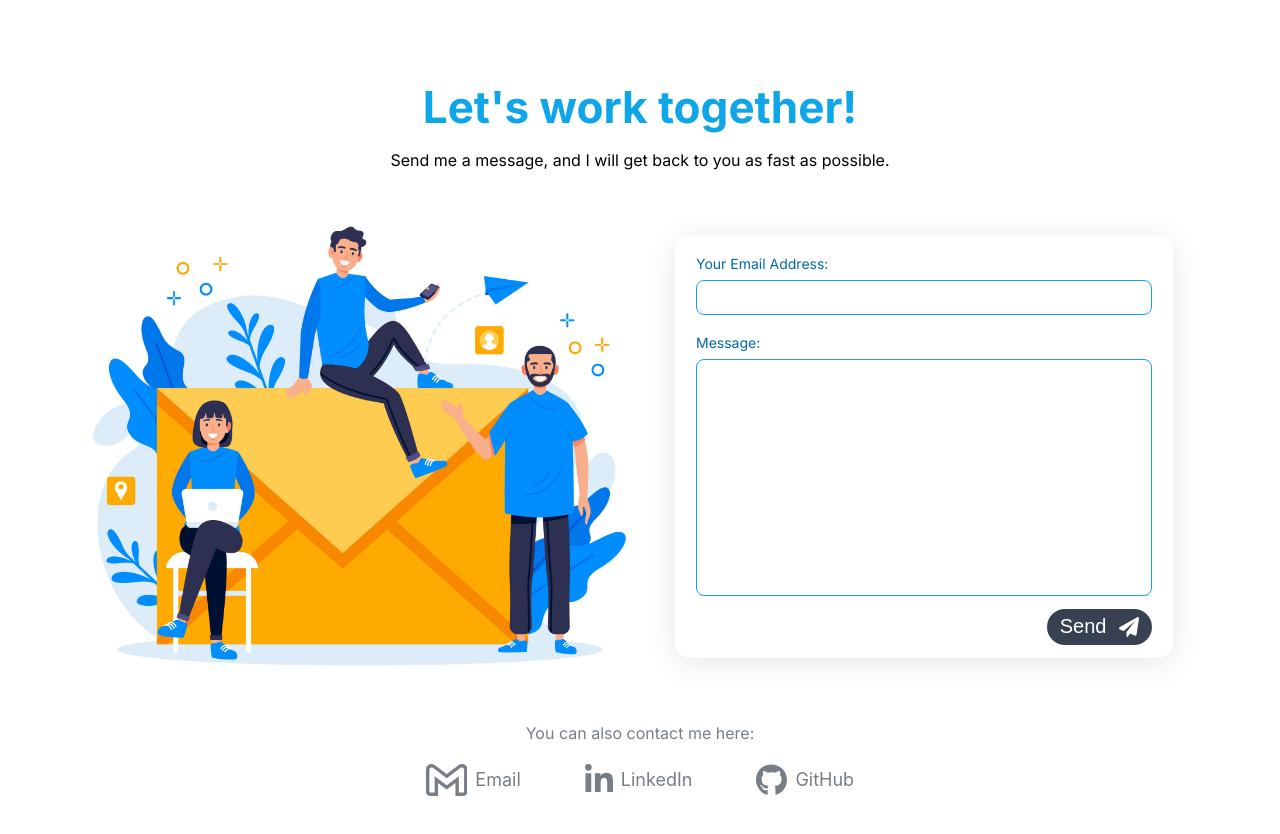
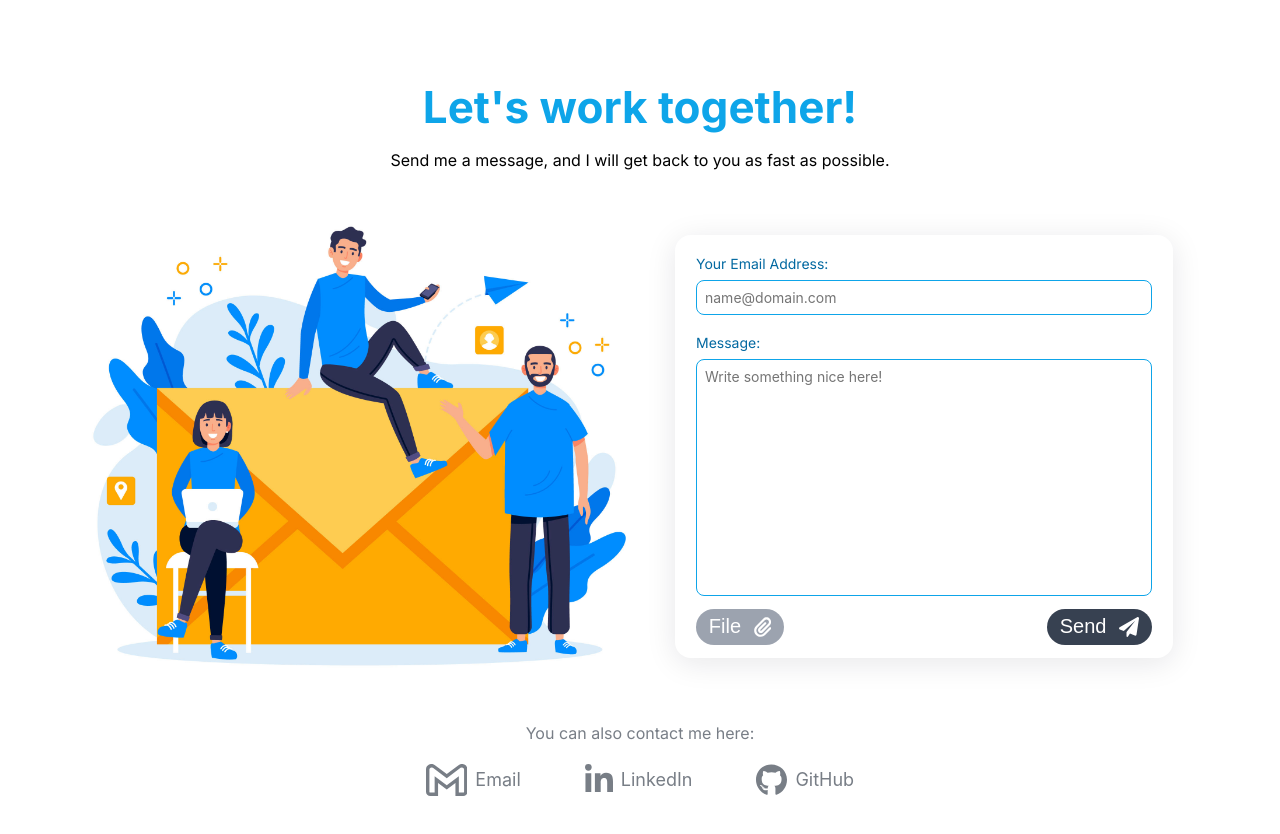
Before and after one commit to UlyssesPinheiro/Ulysses-Portfolio, a Next.js app: page /MainPage/ContactMe in a window 1280 px wide. Shown: the top 834 px of the page. Built offline with nearby package versions, Linux system fonts and the light colour scheme.

Commit message:
Netlify forms custom file button

```diff
--- a/Components/Reusables/Buttons/SmallButton.js
+++ b/Components/Reusables/Buttons/SmallButton.js
@@ -8,12 +8,14 @@ export default function ButtonRounded({
   icon,
   children,
   color = "dark",
-  expand = "",
+  expand = "expand",
   onClick,
   title,
+  type,
 }) {
   return (
     <ButtonSty
+      type={type}
       title={title}
       onClick={onClick}
       className={`button ${color} ${expand}`}
@@ -32,7 +34,6 @@ const ButtonSty = styled.button`
   display: grid;
   grid-template-columns: auto auto;
   gap: 0.8rem;
-  max-width: fit-content;
   align-items: center;
   user-select: none;
   cursor: pointer;
@@ -57,10 +58,6 @@ const ButtonSty = styled.button`
     background-color: ${Color.gray500};
   }
 
-  &.expand {
-    max-width: none;
-  }
-
   .icon {
     height: ${Font.size[5] + "px"};
   }
--- /dev/null
+++ b/Components/Reusables/Icons/PaperClip.js
@@ -0,0 +1,9 @@
+import * as React from "react";
+
+const SvgComponent = (props) => (
+  <svg xmlns="http://www.w3.org/2000/svg" viewBox="0 0 448 512" {...props}>
+    <path d="M364.2 83.8c-24.4-24.41-64-24.41-88.4 0l-184 184c-42.09 42.1-42.09 110.3 0 152.4 42.1 42.1 110.3 42.1 152.4 0l152-152c10.9-10.9 28.7-10.9 39.6 0 10.9 10.9 10.9 28.7 0 39.6l-152 152c-64 64-167.6 64-231.6 0-63.95-64-63.95-167.6 0-231.6l184-184c46.3-46.28 121.3-46.28 167.6 0s46.3 121.3 0 167.6l-176 176c-28.6 28.6-75 28.6-103.6 0-28.61-28.6-28.61-75 0-103.6l144-144c10.9-10.9 28.7-10.9 39.6 0 10.9 10.9 10.9 28.7 0 39.6l-144 144c-6.7 6.7-6.7 17.7 0 24.4 6.7 6.7 17.7 6.7 24.4 0l176-176c24.4-24.4 24.4-64 0-88.4z" />
+  </svg>
+);
+
+export default SvgComponent;
--- a/Components/Reusables/Icons/PaperPlane.js
+++ b/Components/Reusables/Icons/PaperPlane.js
@@ -2,12 +2,7 @@ import * as React from "react";
 import styled from "styled-components";
 
 const SvgComponent = (props) => (
-  <svg
-    className="icon"
-    xmlns="http://www.w3.org/2000/svg"
-    viewBox="0 0 512 512"
-    {...props}
-  >
+  <svg xmlns="http://www.w3.org/2000/svg" viewBox="0 0 512 512" {...props}>
     <path d="m511.6 36.86-64 415.1a32.008 32.008 0 0 1-31.65 27.147c-4.188 0-8.319-.815-12.29-2.472l-122.6-51.1-50.86 76.29C226.3 508.5 219.8 512 212.8 512c-11.5 0-20.8-9.3-20.8-20.8v-96.18c0-7.115 2.372-14.03 6.742-19.64L416 96 122.3 360.3 19.69 317.5C8.438 312.8.812 302.2.062 289.1s5.47-23.72 16.06-29.77l448-255.1c10.69-6.109 23.88-5.547 34 1.406S513.5 24.72 511.6 36.86z" />
   </svg>
 );
--- a/Components/Sections/ContactMe/MessageForm.js
+++ b/Components/Sections/ContactMe/MessageForm.js
@@ -4,24 +4,67 @@ import styled from "styled-components";
 import SmallButton from "../../Reusables/Buttons/SmallButton";
 import Font from "../../Defaults/Font";
 import PaperPlane from "../../Reusables/Icons/PaperPlane";
+import PaperClip from "../../Reusables/Icons/PaperClip";
 import MediaQuery from "../../Defaults/MediaQuery";
+import { useState } from "react";
 
 export default function MessageForm() {
+  const [fileName, setFileName] = useState(<></>);
+  const hiddenFileInput = React.useRef(null);
+
+  const handleClick = (event) => {
+    hiddenFileInput.current.click();
+  };
+
+  const handleChange = (event) => {
+    const fileUploaded = event.target.files[0];
+    console.log(fileUploaded);
+    setFileName(<p>{fileUploaded?.name}</p>);
+  };
+
   return (
     <FormOuterContainer>
-      <FormContainer className="form">
-        <InputField>
+      <FormContainer action="POST" data-netlify="true" className="form">
+        <div className="field">
           <p>Your Email Address:</p>
-          <input className="input" />
-        </InputField>
-        <InputField>
+          <input
+            name="email"
+            type="email"
+            className="input"
+            placeholder="name@domain.com"
+          />
+        </div>
+        <div className="field">
           <p>Message:</p>
-          <textarea className="input messageField" />
-        </InputField>
+          <textarea
+            name="message"
+            className="input messageField"
+            placeholder="Write something nice here!"
+          />
+        </div>
         <div className="buttonSend">
-          <SmallButton icon={<PaperPlane fill={Color.white} />}>
+          <SmallButton
+            type="button"
+            onClick={handleClick}
+            color="light"
+            icon={<PaperClip className="icon" fill={Color.white} />}
+          >
+            File
+          </SmallButton>
+          <input
+            type="file"
+            ref={hiddenFileInput}
+            onChange={handleChange}
+            style={{ display: "none" }}
+          />
+          {fileName}
+          <div className="rightButton">
+            <SmallButton
+              icon={<PaperPlane className="icon" fill={Color.white} />}
+            >
               Send
             </SmallButton>
+          </div>
         </div>
       </FormContainer>
     </FormOuterContainer>
@@ -44,7 +87,7 @@ const FormOuterContainer = styled.div`
   }
 `;
 
-const FormContainer = styled.div`
+const FormContainer = styled.form`
   box-shadow: 0 5px 30px ${Color.shadow};
   border-radius: 1rem;
   display: grid;
@@ -56,17 +99,38 @@ const FormContainer = styled.div`
 
   .buttonSend {
     display: flex;
-    justify-content: flex-end;
+    position: relative;
+    justify-content: flex-start;
+    gap: 0.5rem;
+
+    .rightButton {
+      position: absolute;
+      right: 0;
+      overflow: hidden;
+    }
+    p {
+      align-self: center;
+      font-size: ${Font.size[0] + "px"};
+      overflow: hidden;
+      line-height: 1rem;
+      max-height: 2rem;
+      max-width: 20rem;
+      color: ${Color.primary700};
+
+      @media (max-width: ${MediaQuery.smartphone}) {
+        max-width: 5rem;
+      }
+    }
   }
 
   @media (max-width: ${MediaQuery.notebook}) {
     padding: 0.8rem 1.3rem;
   }
-`;
 
-const InputField = styled.div`
+  .field {
     display: flex;
     flex-direction: column;
+    width: 1fr;
 
     p {
       color: ${Color.primary700};
@@ -76,8 +140,8 @@ const InputField = styled.div`
       border: 1px solid ${Color.primary500};
       padding: 0.5rem;
       border-radius: 0.5rem;
-    font-family: -apple-system, BlinkMacSystemFont, "Segoe UI", "Roboto", Oxygen,
-      Ubuntu, Cantarell, "Open Sans", "Helvetica Neue", sans-serif;
+      font-family: -apple-system, BlinkMacSystemFont, "Segoe UI", "Roboto",
+        Oxygen, Ubuntu, Cantarell, "Open Sans", "Helvetica Neue", sans-serif;
       font-size: ${Font.size[3] + "px"};
       color: ${Color.gray700};
     }
@@ -98,4 +162,5 @@ const InputField = styled.div`
         font-size: ${Font.size[2] + "px"};
       }
     }
+  }
 `;
--- a/Components/Sections/NavBar/NavBar.js
+++ b/Components/Sections/NavBar/NavBar.js
@@ -107,9 +107,15 @@ const NavItem = styled.li`
   list-style-type: none;
   cursor: pointer;
   border-bottom: 2px solid transparent;
+
+  p {
+    user-select: none;
+  }
+
   &:hover {
     border-bottom: 2px solid ${Color.primary500};
   }
+
   @media (max-width: ${MediaQuery.smartphone}) {
     p {
       font-size: ${Font.size[1] + "px"};
```
Lines whose indentation alone changed are shown as unchanged.
